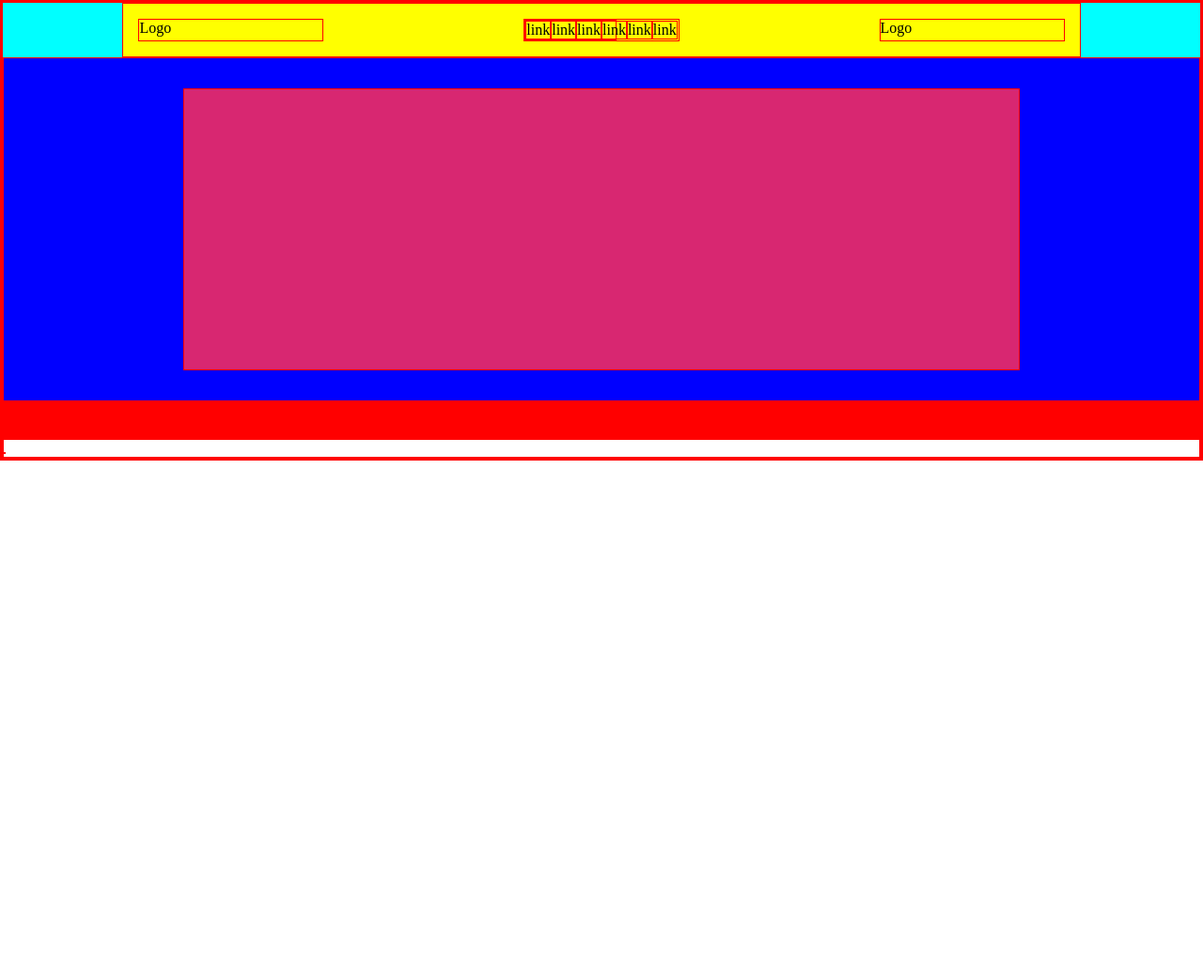
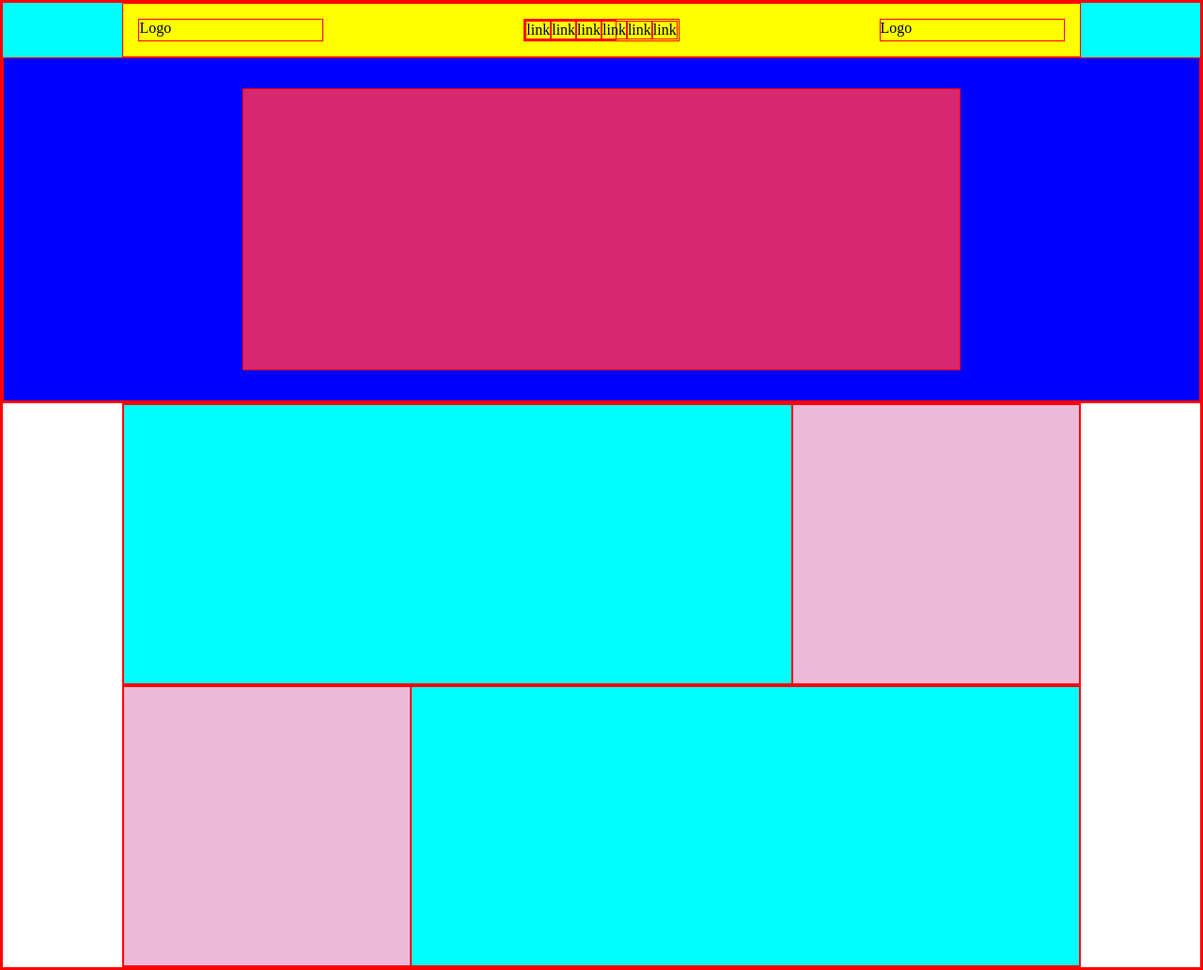
Before and after one commit to UmbertoSerino/htmlcss-struttura-discord, a plain HTML site: page index.html in a window 1280 px wide. Shown: the top 1032 px of the page at 94% size. Before the commit the page ends 800 px from the top, so only its background shows below. Drawn offline with Linux system fonts and the light colour scheme.

Commit message:
creation-box-container

```diff
--- a/index.html
+++ b/index.html
@@ -34,15 +34,15 @@
         <!-- Section main -->
     <main>
         <!-- Section main 1 -->
-        <section>
-            <section></section>
-            <section></section>
-        </section>
+        <div class="box-container">
+            <section class="box-1"></section>
+            <section class="box-2"></section>
+        </div>
         <!-- Section main 2 -->
-        <section>
-            <section></section>
-            <section></section>
-        </section>
+        <div class="box-container">
+            <section class="box-2"></section>
+            <section class="box-1"></section>
+        </div>
         <!-- Section main 3 -->
         <section>
             <section></section>
@@ -52,7 +52,7 @@
         <section>
             <section></section>
         </section>
-
+        <!-- Section main 5 -->
         <section>
             <section></section>
             <section></section>
@@ -61,6 +61,7 @@
             <section></section>
         </section>
     </main>
+        <!-- Footer -->
     <footer>
         <section>
             <section></section>
--- a/style.css/style.css
+++ b/style.css/style.css
@@ -42,7 +42,27 @@ div.section-header-bottom{
 
 div.section-header-bottom > section{
     height: 300px;
-    width: 70%;
+    width: 60%;
     background-color: rgb(216, 39, 113);
     margin: 2rem;
 }
+
+
+main div.box-container{
+    width: 80%;
+    display: flex;
+    height: 300px;
+    margin: 0 auto;
+}
+
+main div.box-container section.box-1{
+    width: 70%;
+    height: 100%;
+    background-color: aqua;
+}
+
+main div.box-container section.box-2{
+    width: 30%;
+    height: 100%;
+    background-color: rgb(236, 185, 217);
+}
```
